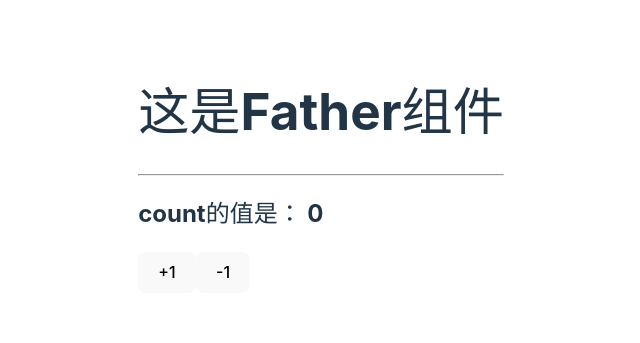
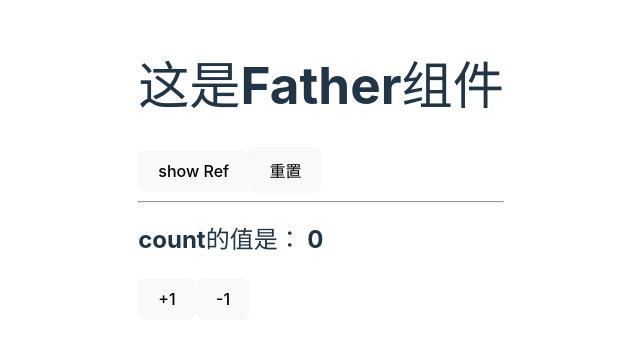
Before and after one commit to ypinchina/hooks-advance, a React (Vite) app in the folder day_01/: page / in a window 1280 px wide. Shown: the part 229-572 px from the top of the page, without its empty margins (319-959 px from the left). Built offline with nearby package versions, Linux system fonts and the light colour scheme.

Commit message:
useImperativeHandle。减少子组件暴露的颗粒度

```diff
--- a/day_01/src/components/use_ref/forwardRef.tsx
+++ b/day_01/src/components/use_ref/forwardRef.tsx
@@ -1,20 +1,34 @@
-import React, { useState, useRef } from "react"
-export const Child: React.FC = () => {
-  const [count, setCount] = useState(0)
-  const add = (step: number) => {
-    setCount(prev => prev += step)
-  }
-  return (<>
+import React, { useState, useRef, forwardRef, useImperativeHandle } from "react"
+export const Child = forwardRef((_, ref) => {
+    const [count, setCount] = useState(0)
+    const add = (step: number) => {
+      setCount(prev => prev += step)
+    }
+    useImperativeHandle(ref, () => {
+      return {
+        count,
+        reset: () => setCount(0)
+      }
+    })
+    return (<>
       <h2>count的值是： {count}</h2>
       <button onClick={() => add(+1)}>+1</button>
       <button onClick={() => add(-1)}>-1</button>
   </>)
-}
+  })
 
 export const Father: React.FC = () => {
-  const childRef = useRef()
+  const childRef = useRef<{ count: number, reset:() => void }>()
+  const showRef = () => {
+    console.log(childRef.current)
+  }
+  const resetFn = () => {
+    childRef.current?.reset()
+  }
   return (<>
     <h1>这是Father组件</h1>
+    <button onClick={showRef}>show Ref</button>
+    <button onClick={resetFn}>重置</button>
     <hr></hr>
     <Child ref={childRef}></Child>
   </>)
```
Also changed, not shown: 1 other file (tests, documents, lock files or other folders).
